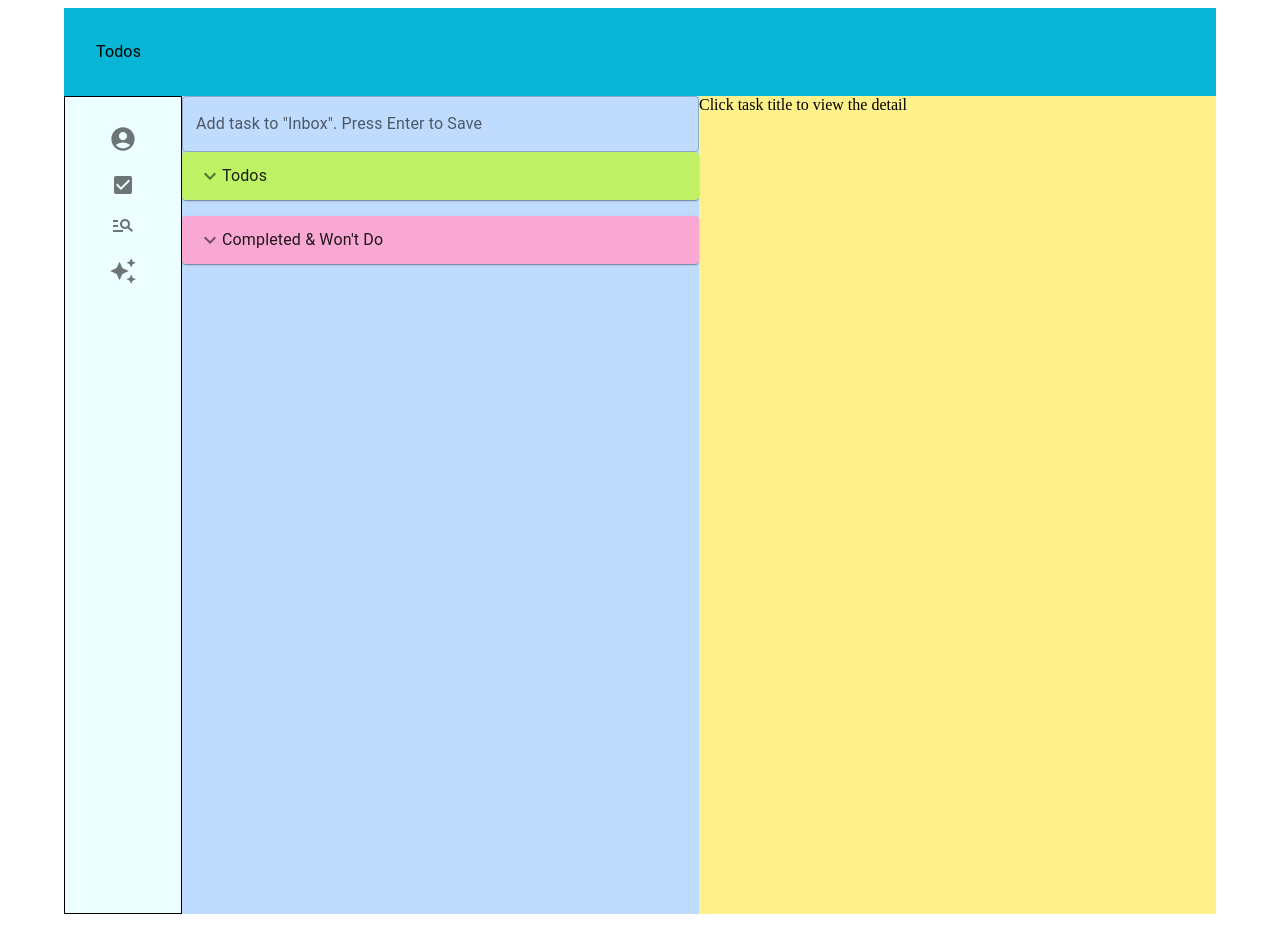
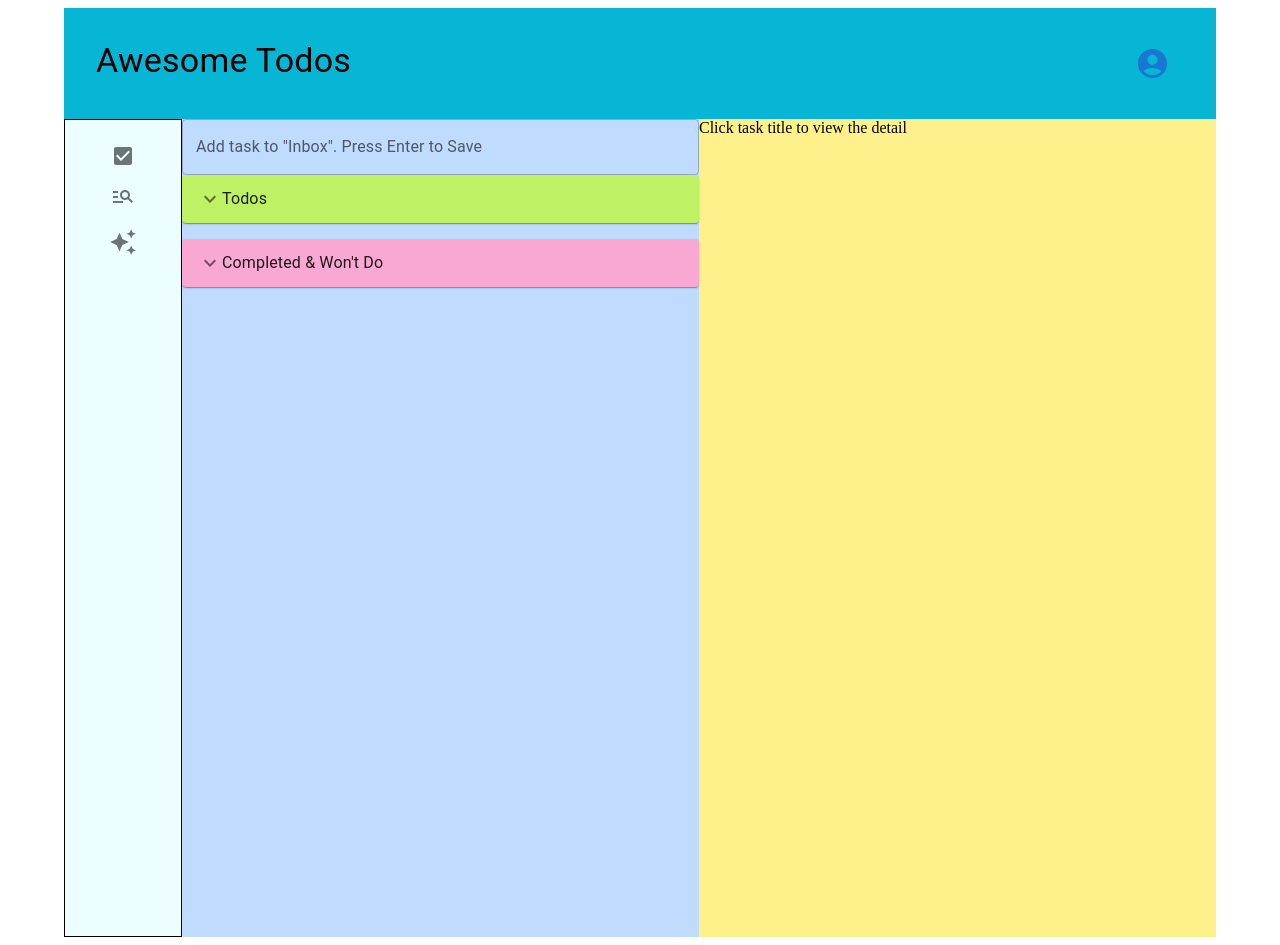
Before and after one commit to na-lin/Awesome-Todos, a React (Create React App) app in the folder client/: page / in a window 1280 px wide. Before the commit the page ends 922 px from the top, so only its background shows below. Built offline with nearby package versions, Linux system fonts and the light colour scheme.

Commit message:
style: move user menu to navbar

```diff
--- a/client/src/components/NavBar.js
+++ b/client/src/components/NavBar.js
@@ -1,9 +1,54 @@
-import React from "react";
-import { Box, Typography } from "@mui/material";
+import React, { useState } from "react";
+import {
+  Box,
+  Typography,
+  IconButton,
+  Button,
+  Menu,
+  MenuItem,
+} from "@mui/material";
+import AccountCircleIcon from "@mui/icons-material/AccountCircle";
 export default function NavBar() {
+  const [anchorEl, setAnchorEl] = useState(null);
+  const open = Boolean(anchorEl);
+  const handleClick = (event) => {
+    setAnchorEl(event.currentTarget);
+  };
+  const handleClose = () => {
+    setAnchorEl(null);
+  };
+
   return (
-    <Box sx={{ display: "flex", bgcolor: "#06b6d4", p: 4 }}>
-      <Typography>Todos</Typography>
+    <Box
+      sx={{
+        display: "flex",
+        justifyContent: "space-between",
+        bgcolor: "#06b6d4",
+        p: 4,
+      }}
+    >
+      <Typography variant="h4">Awesome Todos</Typography>
+      <Button
+        id="user-menu-button"
+        aria-controls={open ? "user-menu-button" : undefined}
+        aria-haspopup="true"
+        aria-expanded={open ? "true" : undefined}
+        onClick={handleClick}
+      >
+        <AccountCircleIcon fontSize="large" />
+      </Button>
+      <Menu
+        id="user-menu-button"
+        anchorEl={anchorEl}
+        open={open}
+        onClose={handleClose}
+        MenuListProps={{
+          "aria-labelledby": "user-menu-button",
+        }}
+      >
+        <MenuItem onClick={handleClose}>Sign In</MenuItem>
+        {/* <MenuItem onClick={handleClose}>Logout</MenuItem> */}
+      </Menu>
     </Box>
   );
 }
--- a/client/src/components/SideBar.js
+++ b/client/src/components/SideBar.js
@@ -3,7 +3,6 @@ import { Box, IconButton } from "@mui/material";
 import CheckBoxIcon from "@mui/icons-material/CheckBox";
 import ManageSearchIcon from "@mui/icons-material/ManageSearch";
 import AutoAwesomeIcon from "@mui/icons-material/AutoAwesome";
-import AccountCircleIcon from "@mui/icons-material/AccountCircle";
 
 export default function SideBar() {
   return (
@@ -19,9 +18,6 @@ export default function SideBar() {
           height: "100vh",
         }}
       >
-        <IconButton aria-label="user" size="large">
-          <AccountCircleIcon fontSize="inherit" />
-        </IconButton>
         <IconButton aria-label="task">
           <CheckBoxIcon />
         </IconButton>
```
